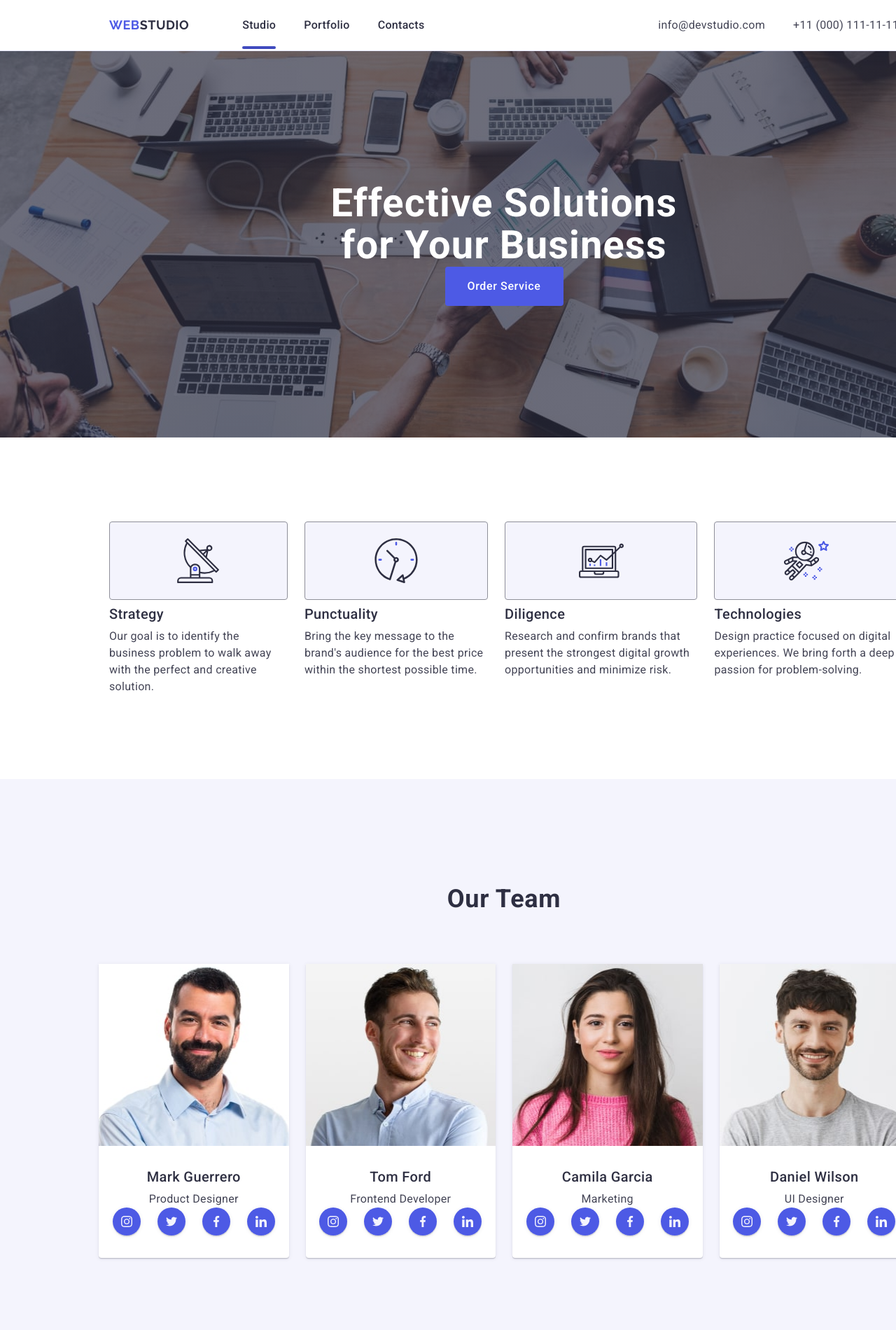
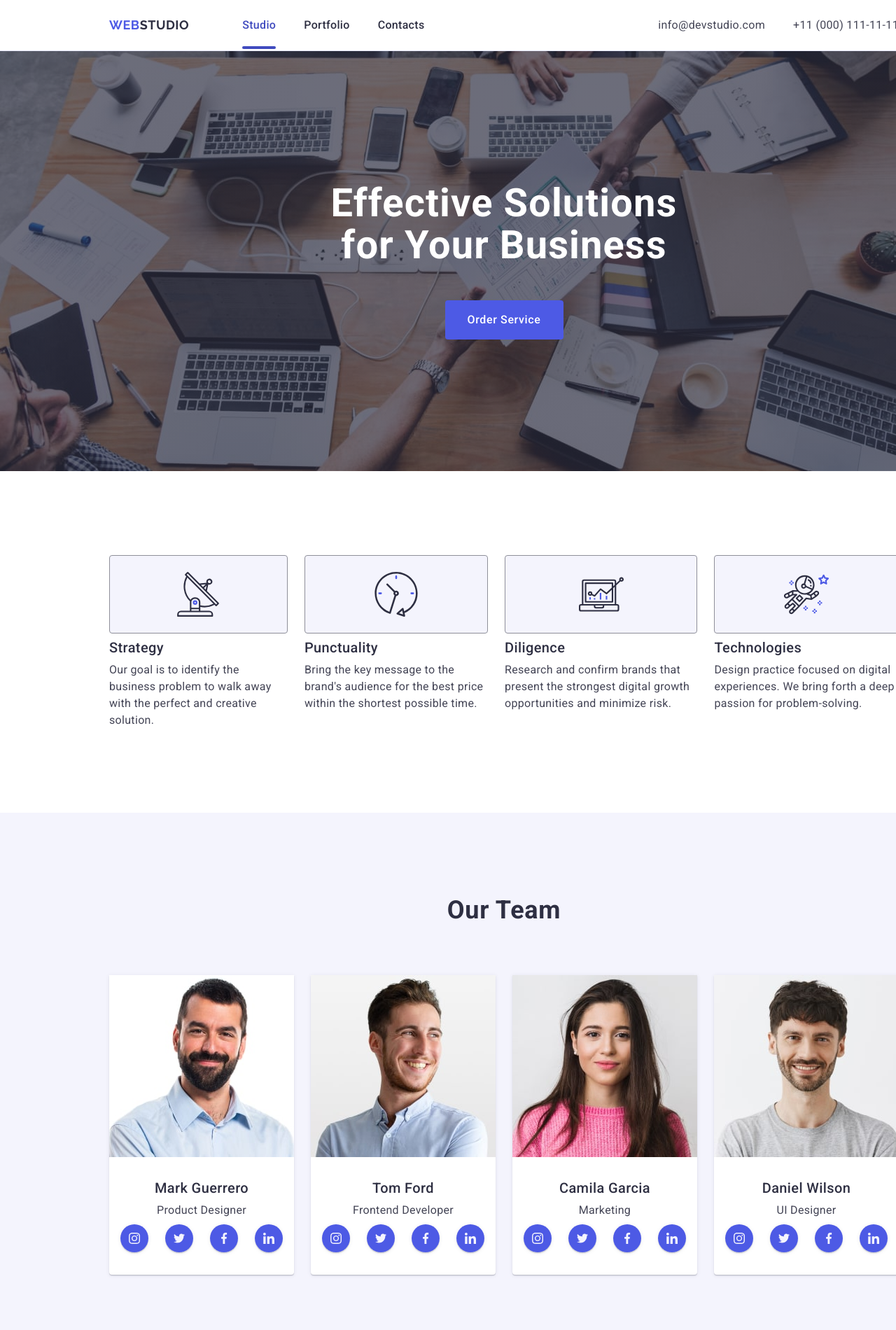
Before and after one commit to davydenko919/goit-markup-hw-04, a plain HTML site: page index.html in a window 1280 px wide. Shown: the top 1900 px of the page at 70% size. Drawn offline with nearby package versions, Linux system fonts and the light colour scheme.

Commit message:
Правки

```diff
--- a/css/style.css
+++ b/css/style.css
@@ -102,6 +102,10 @@ p{
   transition:color 250ms cubic-bezier(0.4, 0, 0.2, 1);
 }
 
+.menu-main-link{
+  color: #404bbf;
+}
+
 .menu-main-link::after{
   box-sizing: border-box;
   display: flex;
@@ -188,6 +192,7 @@ p{
   max-width: 496px;
   margin-right: auto;
   margin-left: auto;
+  margin-bottom: 48px;
 }
 
 .hero-button {
@@ -279,9 +284,7 @@ p{
 
 /* section 3 team */
 
-.team-container {
-  padding: 32px 0;
-}
+
 
 .team {
   background-color: #f4f4fd;
@@ -333,6 +336,7 @@ p{
   font-weight: 400;
   line-height: 24px; /* 150% */
   letter-spacing: 0.32px;
+  margin-bottom: 8px;
 }
 
 .team-item {
@@ -471,7 +475,7 @@ p{
 
 }
 
-.potfolio-img-container:hover .text-overflow {
+.portfolio-list-item:hover .text-overflow {
   transform: translateY(0%);
  }
 
```
